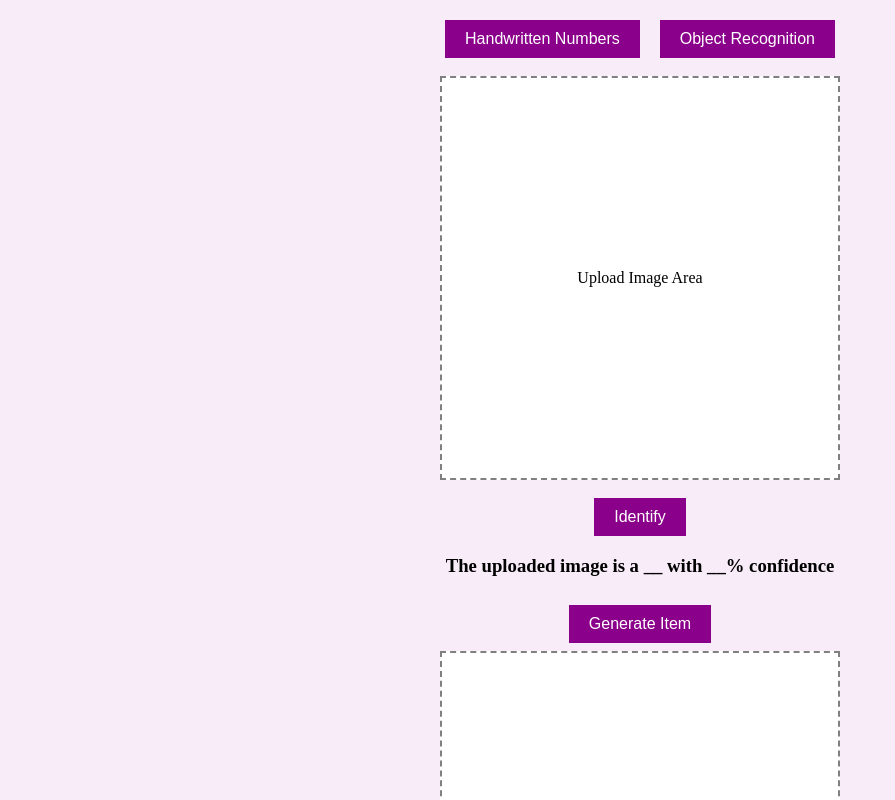
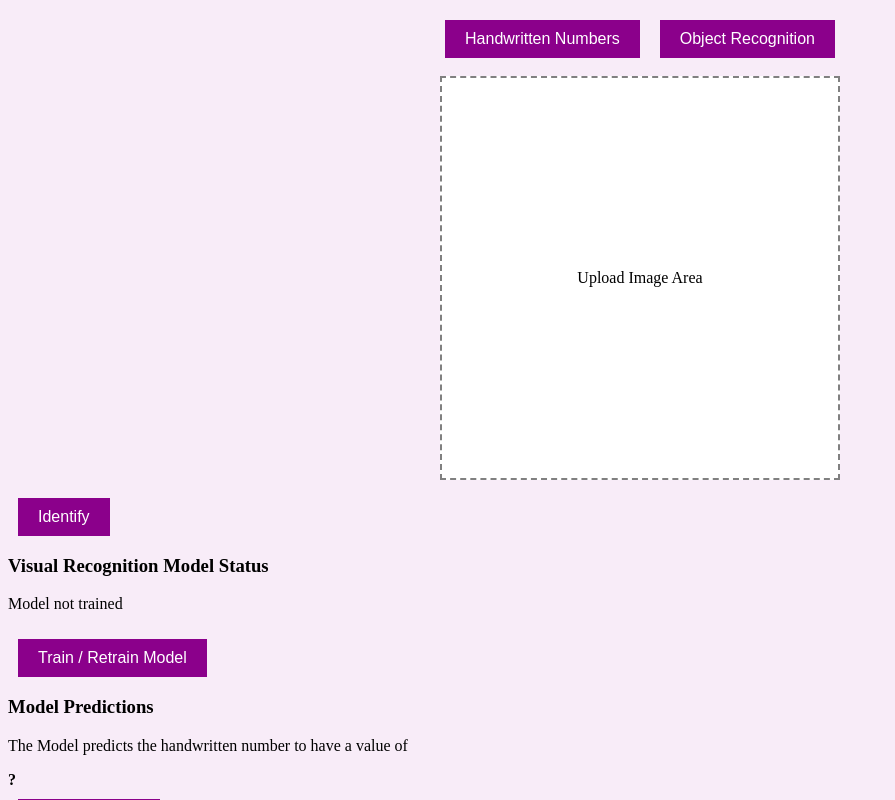
Before and after one commit to t1oluwani/SmartVision, a Vue app in the folder frontend/: page / in a window 1280 px wide. Both pictures are taken after a click on the button "Object Recognition". Shown: the top 800 px of the page, without its empty margins (0-895 px from the left). Built offline with nearby package versions, Linux system fonts and the light colour scheme.

Commit message:
template for object recognition

```diff
--- a/frontend/src/components/ObjectRecognition.vue
+++ b/frontend/src/components/ObjectRecognition.vue
@@ -1,15 +1,40 @@
 <template>
   <div class="OR-Scope">
     <div class="tab-content">
-      <div class="container">
+      <div class="left-container">
         <div class="upload-box">
           <!-- Placeholder for image upload: White rectangle -->
           <div class="upload-placeholder">Upload Image Area</div>
         </div>
         <button @click="identify">Identify</button>
 
-        <h3>The uploaded image is a __ with __% confidence</h3>
+      </div>
 
+      <div class="middle-container">
+        <div class="training-status">
+          <h3>Visual Recognition Model Status</h3>
+          <p>{{ modelTrained ? 'Model is trained' : 'Model not trained' }}</p>
+          <button @click="trainModel">Train / Retrain Model</button>
+        </div>
+
+        <div v-if="modelTrained" class="model-specs">
+          <h3>Model Specifications</h3>
+          <p><strong>Avg Loss:</strong> {{ modelSpecs.avgLoss }}</p>
+          <p><strong>Training Accuracy:</strong> {{ modelSpecs.trainAccuracy }}%</p>
+          <p><strong>Test Accuracy:</strong> {{ modelSpecs.testAccuracy }}%</p>
+          <p><strong>Time Spent to Train:</strong> {{ modelSpecs.trainingTime }}s</p>
+        </div>
+
+        <div class="model-prediction">
+          <h3>Model Predictions</h3>
+          <p>The Model predicts the handwritten number to have a value of</p>
+          <div class="predicted-value">
+            <strong>{{ modelPrediction ? modelPrediction : "?" }}</strong>
+          </div>
+        </div>
+      </div>
+
+      <div class="right-container">
         <button @click="generate">Generate Item</button>
         <div class="generate-box">
           <!-- Placeholder for image generation: White rectangle -->
@@ -22,6 +47,18 @@
 
 <script>
 export default {
+  data() {
+    return {
+      modelTrained: false,
+      modelSpecs: {
+        avgLoss: 0,
+        trainAccuracy: 0,
+        testAccuracy: 0,
+        trainingTime: 0,
+      },
+      modelPrediction: null,
+    };
+  },
   methods: {
     identify() {
       // Placeholder for identify function (no logic)
```
